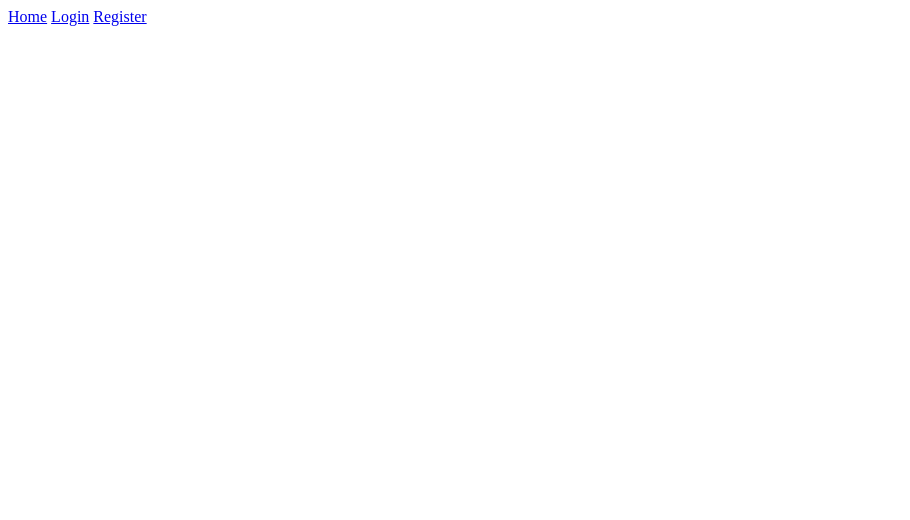
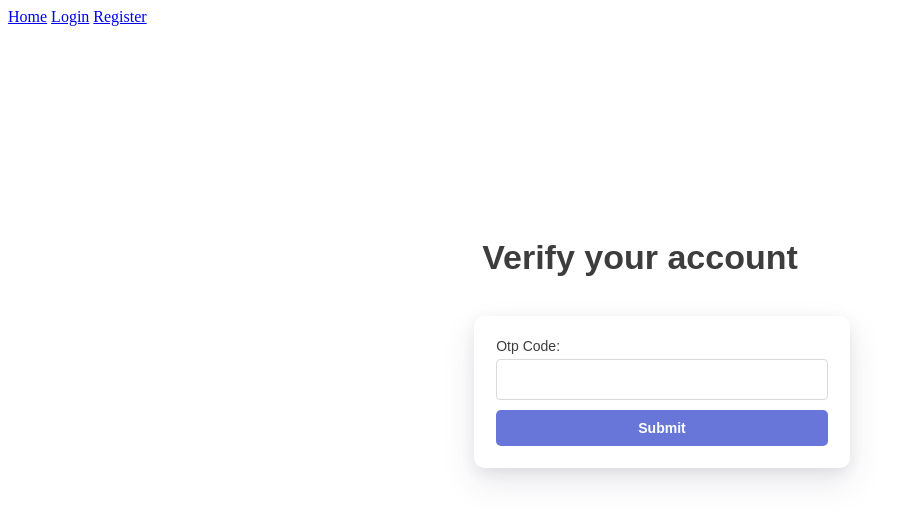
Before and after one commit to itz-Amethyst/advanced_auth, a Svelte app in the folder Frontend/: page /otp/verify in a window 1280 px wide. Shown: the top 520 px of the page, without its empty margins (0-910 px from the left). Built offline with nearby package versions, Linux system fonts and the light colour scheme; the HTML template or start-up script is replaced by a standard one.

Commit message:
feat: added some pages

```diff
--- a/Frontend/src/App.svelte
+++ b/Frontend/src/App.svelte
@@ -1,10 +1,12 @@
 <script>
-// @ts-nocheck
 
   import { Router, Route, Link } from "svelte-routing";
   import Login from "./pages/Login.svelte";
   import Register from "./pages/Register.svelte";
   import ForgotPassword from "./pages/ForgotPassword.svelte";
+  import Index from "./pages/Index.svelte";
+  import Dashboard from "./pages/Dashboard.svelte";
+  import VerifyEmail from "./pages/VerifyEmail.svelte";
 
   export let url = ""
 </script>
@@ -35,5 +37,9 @@
     <Route path="/login" component={Login} />
     <Route path="/register" component={Register} />
     <Route path="/forgot-password" component={ForgotPassword} />
+    <Route path="/dashboard" component={Dashboard} />
+    <Route path="/otp/verify" component={VerifyEmail} />
   </div>
 </Router>
+
+<Index/>
--- /dev/null
+++ b/Frontend/src/pages/VerifyEmail.svelte
@@ -0,0 +1,12 @@
+<div class="form-container">
+  <div class="wrapper">
+    <h2>Verify your account</h2>
+    <form action="post">
+      <div class="form-group">
+        <label for="">Otp Code:</label>
+        <input type="text" class="email-form" name="otp" />
+      </div>
+      <input type="submit" class="vbtn" value="Submit"/>
+    </form>
+  </div>
+</div>
```
Also changed, not shown: Frontend/src/pages/Dashboard.svelte (added), Frontend/src/pages/Index.svelte (added).
